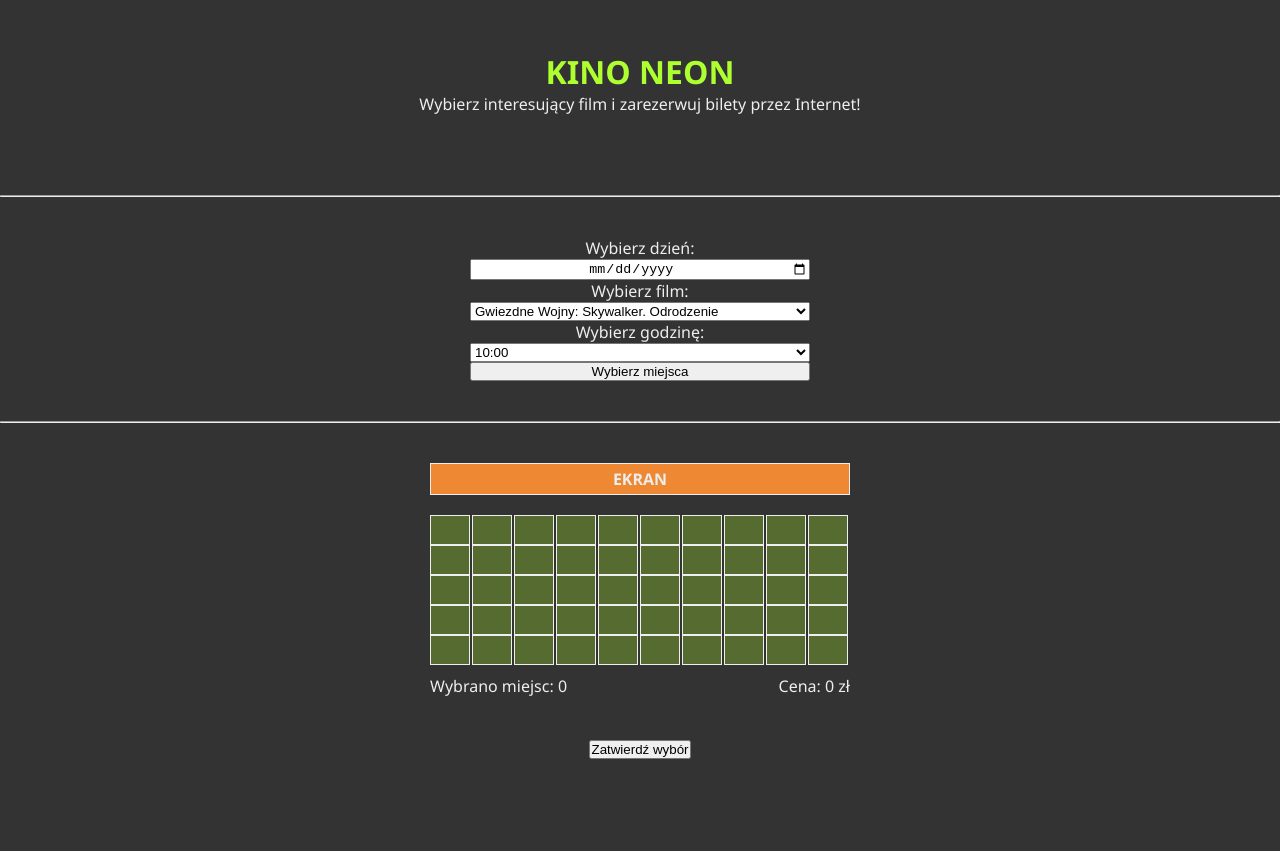
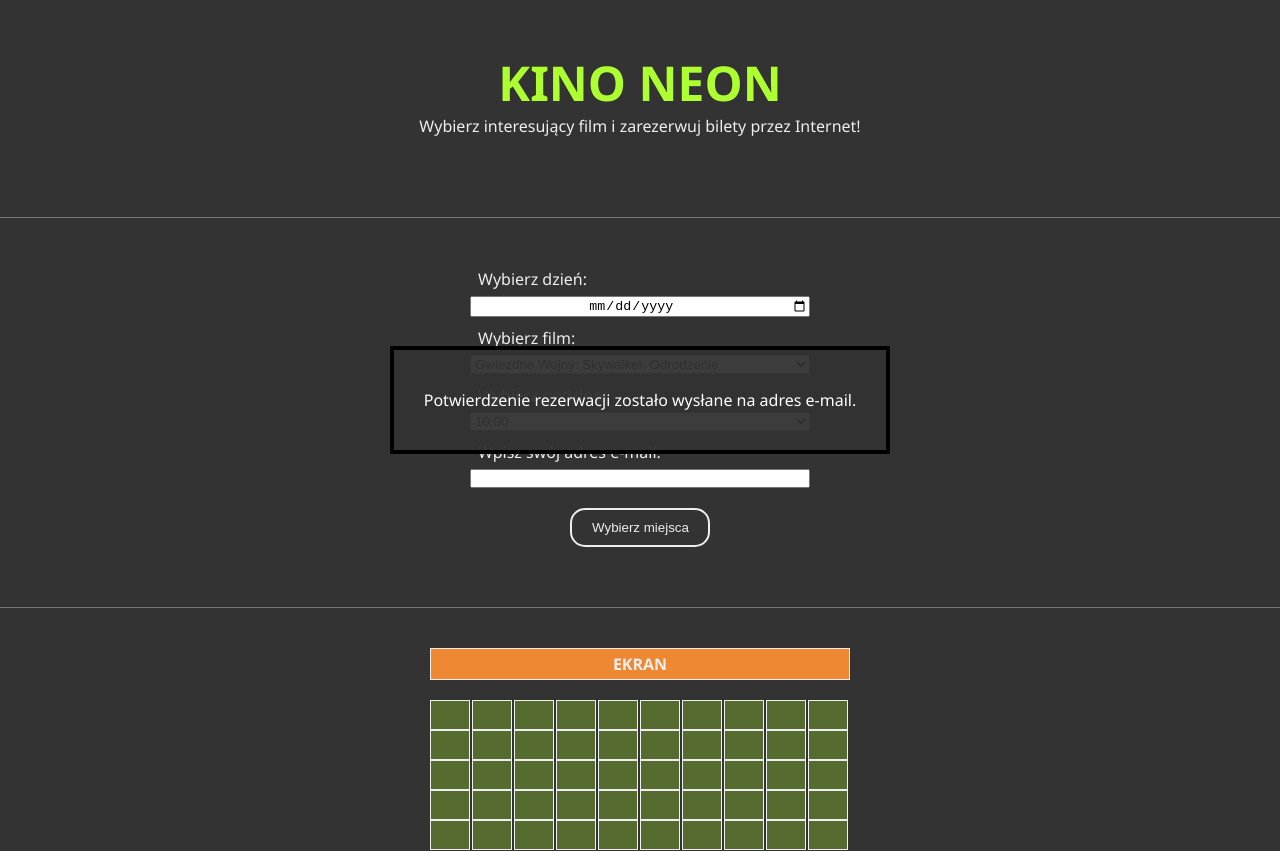
Before and after one commit to akominiak/Kino, a React (Create React App) app in the folder kino/: page / in a window 1280 px wide. Shown: the top 851 px of the page. Before the commit the page ends 800 px from the top, so only its background shows below. Built offline with nearby package versions, Linux system fonts and the light colour scheme.

Commit message:
add confirmation box

```diff
--- a/kino/public/index.html
+++ b/kino/public/index.html
@@ -8,39 +8,17 @@
   <meta name="theme-color" content="#000000" />
   <meta name="description" content="Web site created using create-react-app" />
   <link rel="apple-touch-icon" href="%PUBLIC_URL%/logo192.png" />
-  <!--
-      manifest.json provides metadata used when your web app is installed on a
-      user's mobile device or desktop. See https://developers.google.com/web/fundamentals/web-app-manifest/
-    -->
   <link rel="manifest" href="%PUBLIC_URL%/manifest.json" />
-  <!--
-      Notice the use of %PUBLIC_URL% in the tags above.
-      It will be replaced with the URL of the `public` folder during the build.
-      Only files inside the `public` folder can be referenced from the HTML.
 
-      Unlike "/favicon.ico" or "favicon.ico", "%PUBLIC_URL%/favicon.ico" will
-      work correctly both with client-side routing and a non-root public URL.
-      Learn how to configure a non-root public URL by running `npm run build`.
-    -->
-  <title>React App</title>
+  <title>Kino NEON</title>
 </head>
 
 <body>
-  <noscript>You need to enable JavaScript to run this app.</noscript>
   <div id="header"></div>
   <div id="form"></div>
   <div id="selectSeats"></div>
+  <div id="confirmation"></div>
   <div id="root"></div>
-  <!--
-      This HTML file is a template.
-      If you open it directly in the browser, you will see an empty page.
-
-      You can add webfonts, meta tags, or analytics to this file.
-      The build step will place the bundled scripts into the <body> tag.
-
-      To begin the development, run `npm start` or `yarn start`.
-      To create a production bundle, use `npm run build` or `yarn build`.
-    -->
 </body>
 
 </html>
--- /dev/null
+++ b/kino/src/components/Confirmation.css
@@ -0,0 +1,11 @@
+.wrapConfirm {
+    position: absolute;
+    background-color: rgba(50, 50, 50, 0.95);
+    border: 4px solid black;
+    top: 50%;
+    left: 50%;
+    transform: translate(-50%, -50%);
+    width: 500px;
+    line-height: 100px;
+    color: white;
+}
--- /dev/null
+++ b/kino/src/components/Confirmation.js
@@ -0,0 +1,16 @@
+import React, { Component } from 'react';
+import './Confirmation.css';
+
+class Confirmation extends Component {
+    render() {
+        return (
+            <>
+                <div className="wrapConfirm">
+                    <p>Potwierdzenie rezerwacji zostało wysłane na adres e-mail.</p>
+                </div>
+            </>
+        );
+    }
+}
+
+export default Confirmation;
--- a/kino/src/components/Form.css
+++ b/kino/src/components/Form.css
@@ -14,3 +14,19 @@ form {
 form input {
     text-align: center;
 }
+
+form label {
+    text-align: left;
+    padding: 10px 0 6px 8px;
+}
+
+form input[type=submit] {
+    background-color: transparent;
+    margin: 20px auto;
+    width: 140px;
+    padding: 10px 20px;
+    border-radius: 15px;
+    border: 2px solid #eee;
+    color: #eee;
+    cursor: pointer;
+}
--- a/kino/src/components/Form.js
+++ b/kino/src/components/Form.js
@@ -23,6 +23,8 @@ class Form extends Component {
                             <option value="option3">18:10</option>
                             <option value="option4">21:15</option>
                         </select>
+                        <label htmlFor="email">Wpisz swój adres e-mail:</label>
+                        <input type="text" name="email" id="" />
                         <input type="submit" value="Wybierz miejsca" />
                     </form>
                 </main>
--- a/kino/src/components/Header.css
+++ b/kino/src/components/Header.css
@@ -7,5 +7,5 @@ header {
 header h1 {
     color: greenyellow;
     text-transform: uppercase;
-
+    font-size: 48px;
 }
--- a/kino/src/components/SelectSeats.css
+++ b/kino/src/components/SelectSeats.css
@@ -1,8 +1,8 @@
 .wrap {
-    width: 100vw;
+    width: 100%;
     background-color: #333;
     color: #eee;
-    padding: 40px;
+    padding: 40px 0;
 }
 
 .screen {
@@ -38,3 +38,14 @@
     display: flex;
     justify-content: space-between;
 }
+
+button.confirm {
+    background-color: transparent;
+    margin: 20px auto;
+    width: 160px;
+    padding: 10px 20px;
+    border-radius: 15px;
+    border: 2px solid #eee;
+    color: #eee;
+    cursor: pointer;
+}
--- a/kino/src/index.css
+++ b/kino/src/index.css
@@ -9,3 +9,8 @@ body {
   font-family: 'Segoe UI', Tahoma, Geneva, Verdana, sans-serif;
   background-color: #333;
 }
+
+hr {
+  border: none;
+  border-bottom: 1px solid #777;
+}
--- a/kino/src/index.js
+++ b/kino/src/index.js
@@ -3,13 +3,13 @@ import ReactDOM from 'react-dom';
 import './index.css';
 import Header from './components/Header';
 import Form from './components/Form';
-import App from './components/App';
 import * as serviceWorker from './serviceWorker';
 import SelectSeats from './components/SelectSeats';
+import Confirmation from './components/Confirmation';
 
 ReactDOM.render(<Header />, document.getElementById('header'));
 ReactDOM.render(<Form />, document.getElementById('form'));
 ReactDOM.render(<SelectSeats />, document.getElementById('selectSeats'));
-ReactDOM.render(<App />, document.getElementById('root'));
+ReactDOM.render(<Confirmation />, document.getElementById('confirmation'));
 
 serviceWorker.unregister();
```
